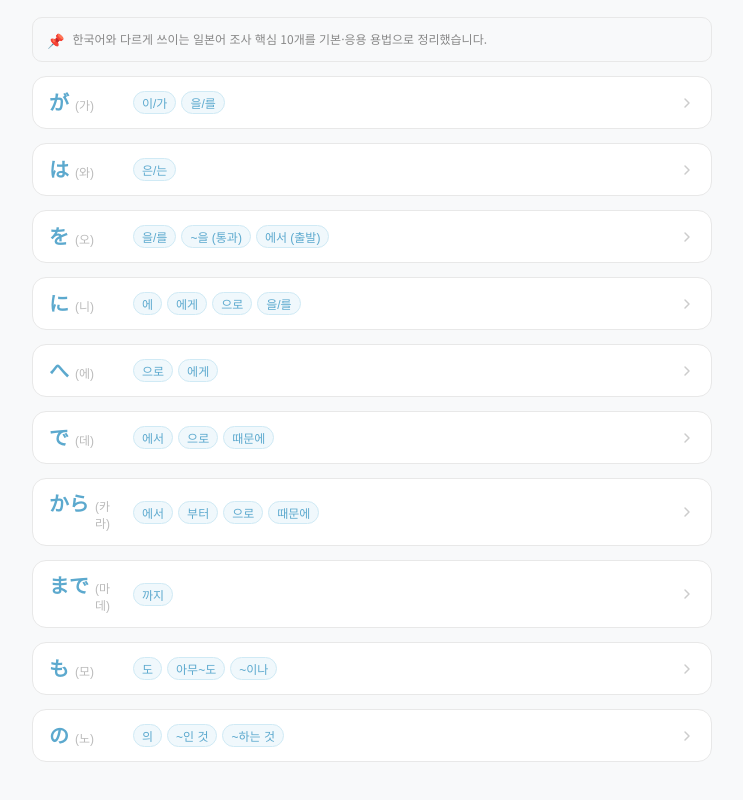
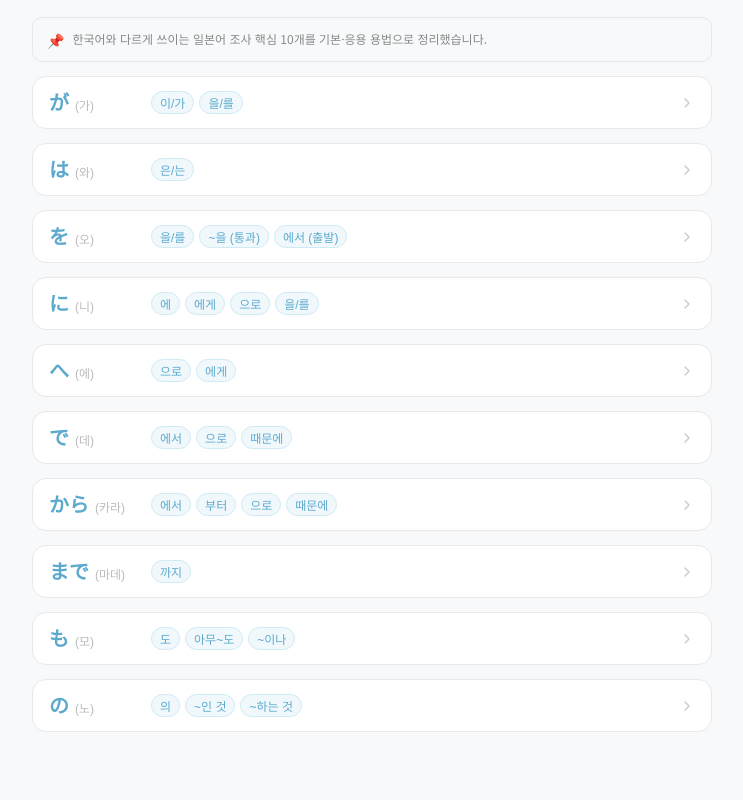
Before and after one commit to less0215/japan-intonation, a React (Vite) app in the folder frontend/: page /particles in a window 1280 px wide. Shown: the part 520-1320 px from the top of the page, without its empty margins (268-1011 px from the left). Built offline with nearby package versions, Linux system fonts and the light colour scheme.

Commit message:
Fix particle reading nowrap and widen left column

```diff
--- a/frontend/src/App.css
+++ b/frontend/src/App.css
@@ -1022,7 +1022,7 @@ body {
   align-items: baseline;
   gap: 6px;
   flex-shrink: 0;
-  width: 72px;
+  width: 90px;
 }
 
 .particle-list-char {
@@ -1037,6 +1037,7 @@ body {
 .particle-list-reading {
   font-size: 12px;
   color: #bbb;
+  white-space: nowrap;
 }
 
 .particle-list-meanings {
```
